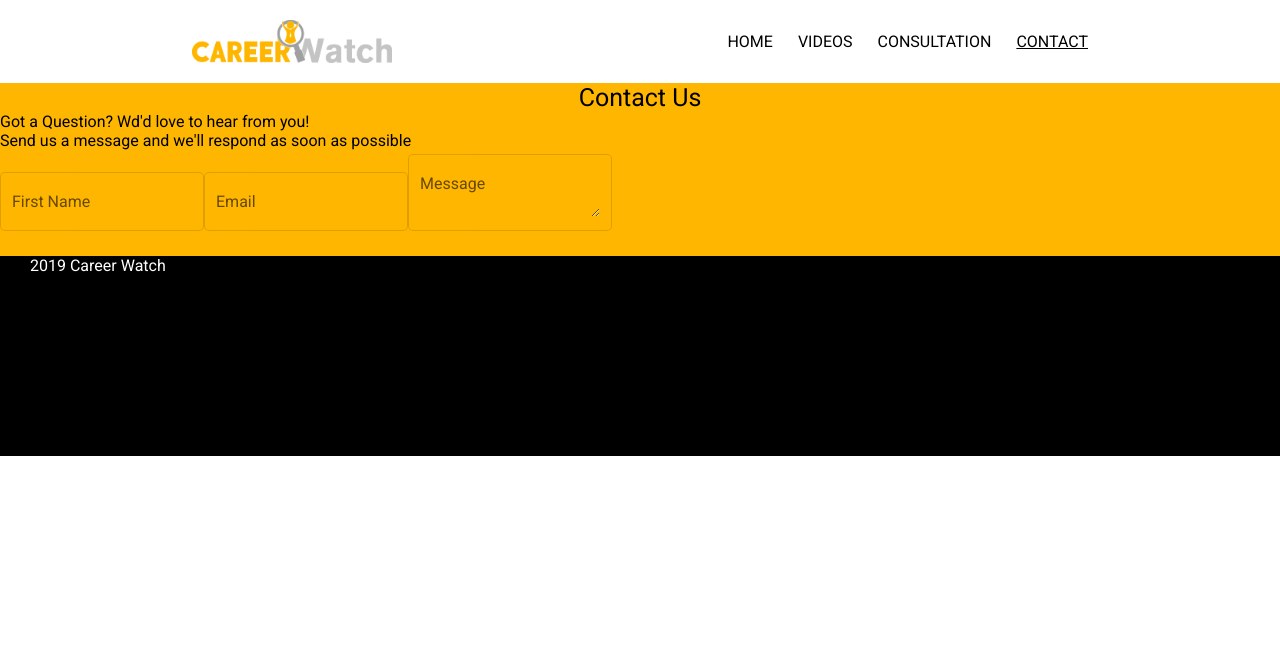
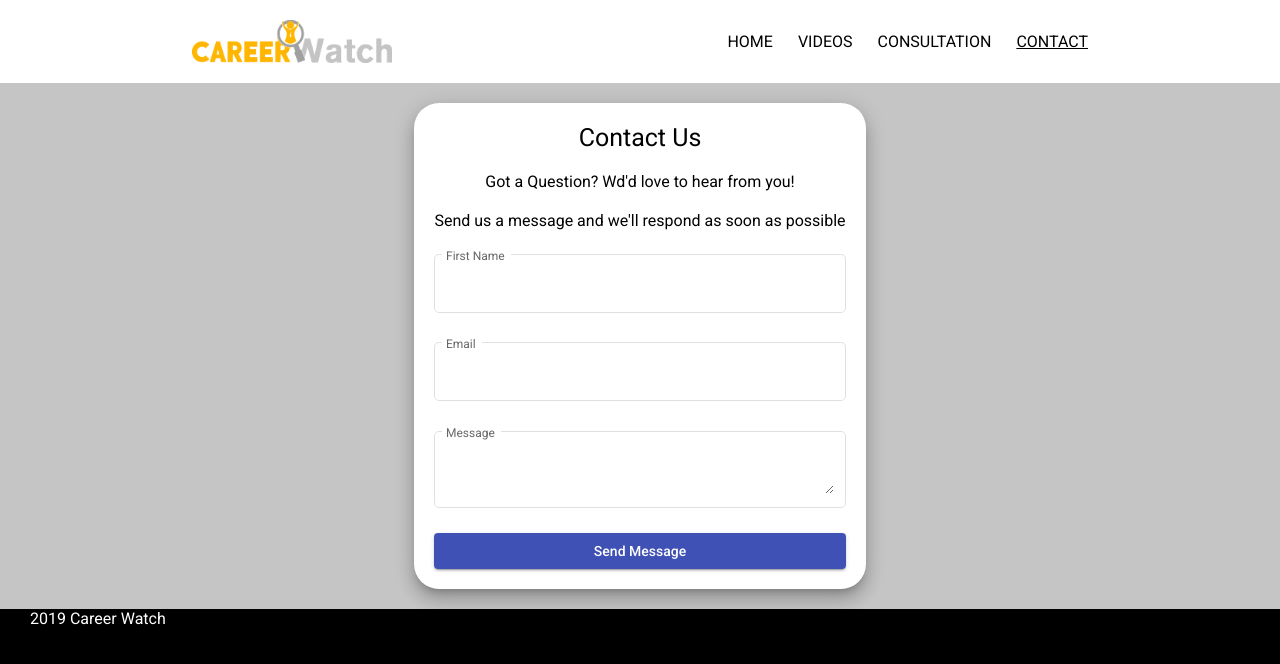
Before and after one commit to Sunk1st/career-watch-client, an Angular app: page /contact in a window 1280 px wide. Shown: the top 664 px of the page. Built offline with nearby package versions, Linux system fonts and the light colour scheme.

Commit message:
added email validtor

```diff
--- a/src/app/components/contact-form/contact-form.component.html
+++ b/src/app/components/contact-form/contact-form.component.html
@@ -1,25 +1,48 @@
-<div class="contact-form-container">
-  <div class="contact-form">
+<div
+  class="contact-form-container"
+  fxLayout="row nowrap"
+  fxLayoutAlign="center center"
+>
+  <div
+    class="end-spacer"
+    fxFlex.xs="70px"
+    fxFlex.sm="90px"
+    fxFlex.md="15%"
+    fxFlex.lg="15%"
+    fxFlex.xl="15%"
+  ></div>
+  <div class="contact-form mat-elevation-z11" fxLayout="column">
     <div class="form-title" fxLayoutAlign="center center">Contact Us</div>
-    <div class="sub-title-1">
+    <div class="sub-title" fxLayoutAlign="center center">
       Got a Question? Wd'd love to hear from you!
     </div>
-    <div class="sub-title-2">
+    <div class="sub-title" fxLayoutAlign="center center">
       Send us a message and we'll respond as soon as possible
     </div>
-    <form [formGroup]="contactForm">
-      <mat-form-field appearance="outline">
+    <form [formGroup]="contactForm" fxLayout="column">
+      <mat-form-field appearance="outline" floatLabel="always">
         <mat-label>First Name</mat-label>
         <input matInput formControlName="firstName" />
       </mat-form-field>
-      <mat-form-field appearance="outline">
+      <mat-form-field appearance="outline" floatLabel="always">
         <mat-label>Email</mat-label>
         <input matInput formControlName="email" />
       </mat-form-field>
-      <mat-form-field appearance="outline">
+      <mat-form-field appearance="outline" floatLabel="always">
         <mat-label>Message</mat-label>
         <textarea matInput formControlName="message"></textarea>
       </mat-form-field>
+      <button mat-raised-button (click)="submitForm()" color="primary">
+        Send Message
+      </button>
     </form>
   </div>
+  <div
+    class="end-spacer"
+    fxFlex.xs="70px"
+    fxFlex.sm="90px"
+    fxFlex.md="15%"
+    fxFlex.lg="15%"
+    fxFlex.xl="15%"
+  ></div>
 </div>
--- a/src/app/components/contact-form/contact-form.component.scss
+++ b/src/app/components/contact-form/contact-form.component.scss
@@ -1,10 +1,21 @@
 @import './../../stylesheets/common.scss';
 
 .contact-form-container {
-  background-color: $cw-orange;
+  padding-top: $spacing-setting-one;
+  padding-bottom: $spacing-setting-one;
+  background-color: $cw-gray;
   .contact-form {
+    padding: $spacing-setting-one;
+    background-color: white;
+    border-radius: 25px;
     .form-title {
       font-size: 25px;
     }
+    .sub-title {
+      margin-top: $spacing-setting-one;
+    }
+    form {
+      margin-top: $spacing-setting-one;
+    }
   }
 }
--- a/src/app/components/contact-form/contact-form.component.ts
+++ b/src/app/components/contact-form/contact-form.component.ts
@@ -1,5 +1,7 @@
 import { Component, OnInit } from '@angular/core';
 import { FormControl, FormGroup } from '@angular/forms';
+
+import { EMAIL_VALIDATOR } from 'src/app/lib/validators/email/email-validatior';
 
 @Component({
   selector: 'app-contact-form',
@@ -9,25 +11,17 @@ import { FormControl, FormGroup } from '@angular/forms';
 export class ContactFormComponent implements OnInit {
   contactForm: FormGroup;
 
-  get firstName() {
-    return this.contactForm.get('firstName');
-  }
-
-  get email() {
-    return this.contactForm.get('email');
-  }
-
-  get message() {
-    return this.contactForm.get('messsage');
-  }
-
   constructor() {}
 
   ngOnInit() {
     this.contactForm = new FormGroup({
       firstName: new FormControl(''),
-      email: new FormControl(''),
+      email: new FormControl('', EMAIL_VALIDATOR),
       message: new FormControl('')
     });
   }
+
+  public submitForm() {
+    console.log(this.contactForm, 'Submitting');
+  }
 }
--- /dev/null
+++ b/src/app/lib/validators/email/email-validatior.ts
@@ -0,0 +1,12 @@
+import { FormGroup, ValidationErrors, ValidatorFn } from '@angular/forms';
+
+export const EMAIL_VALIDATOR: ValidatorFn = (
+  control: FormGroup
+): ValidationErrors | null => {
+  // tslint:disable-next-line:max-line-length
+  const emailRegex = /^(([^<>()\[\]\.,;:\s@\"]+(\.[^<>()\[\]\.,;:\s@\"]+)*)|(\".+\"))@(([^<>()[\]\.,;:\s@\"]+\.)+[^<>()[\]\.,;:\s@\"]{2,})$/i;
+
+  return emailRegex.test(control.value)
+    ? null
+    : { errorMessage: 'Please Enter a Valid Email Address' };
+};
```
Also changed, not shown: 1 other file (tests, documents, lock files or other folders).
